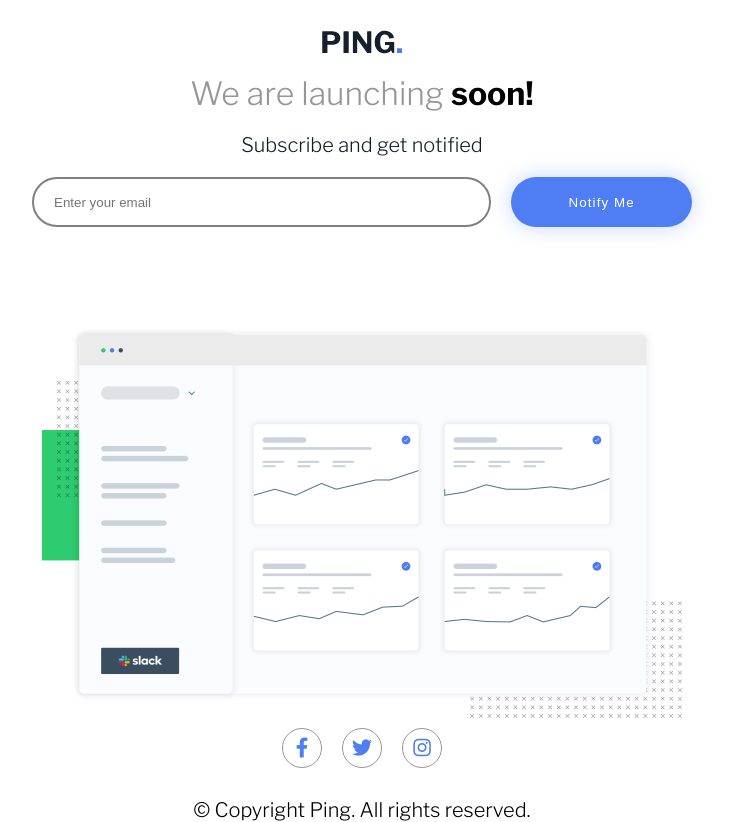
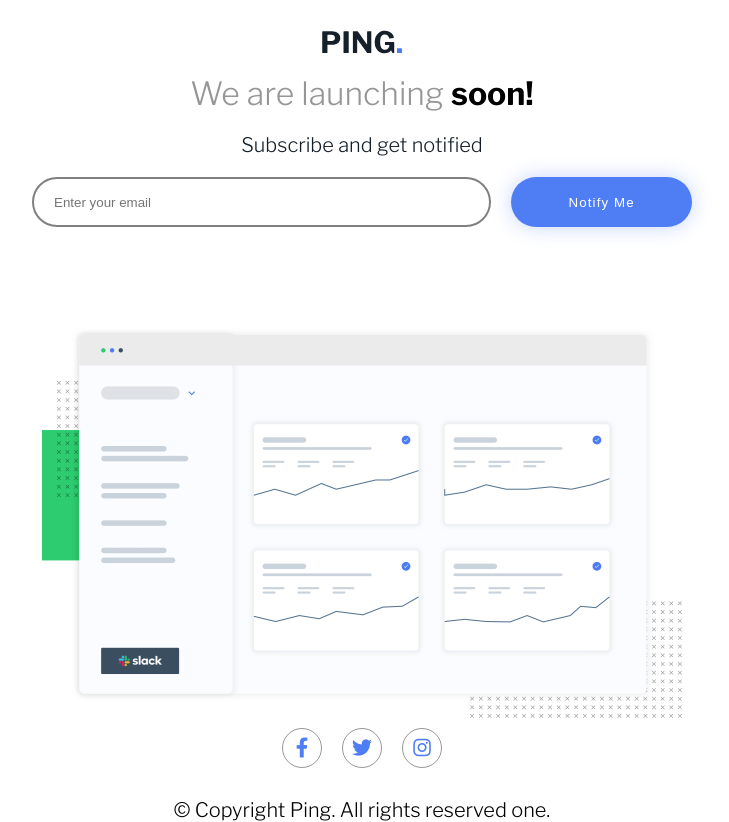
Before and after one commit to Aimeshaloom/project, a plain HTML site: page index.html in a window 1280 px wide. Shown: the whole page, without its empty margins (278-1007 px from the left). Drawn offline with nearby package versions, Linux system fonts and the light colour scheme.

Commit message:
another commit

```diff
--- a/index.html
+++ b/index.html
@@ -41,7 +41,7 @@
         </ul>
 
 
-    <p>&copy; Copyright Ping. All rights reserved.</p>
+    <p>&copy; Copyright Ping. All rights reserved one.</p>
 
     </footer>
 
```
